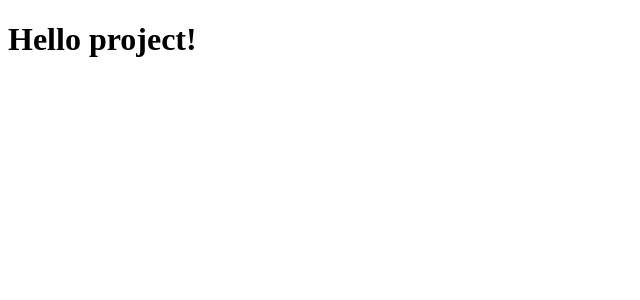
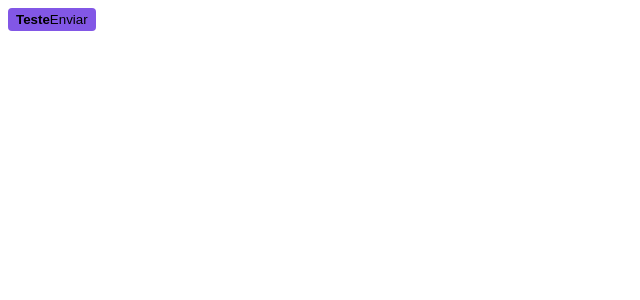
Before and after one commit to itl7git/04-ignite-shop, a Next.js app: page / in a window 1280 px wide. Shown: the top 300 px of the page, without its empty margins (0-640 px from the left). Built offline with nearby package versions, Linux system fonts and the light colour scheme.

Commit message:
Configura o Stitches

```diff
--- a/package.json
+++ b/package.json
@@ -9,6 +9,7 @@
     "lint": "next lint"
   },
   "dependencies": {
+    "@stitches/react": "^1.2.8",
     "@types/node": "20.5.0",
     "@types/react": "18.2.20",
     "@types/react-dom": "18.2.7",
--- a/src/pages/_document.tsx
+++ b/src/pages/_document.tsx
@@ -1,3 +1,4 @@
+import { getCssText } from '@/styles'
 import { Html, Head, Main, NextScript } from 'next/document'
 
 export default function Document() {
@@ -7,6 +8,8 @@
         <link rel="preconnect" href="https://fonts.googleapis.com" />
         <link rel="preconnect" href="https://fonts.gstatic.com" crossOrigin="anonymous" />
         <link href="https://fonts.googleapis.com/css2?family=Roboto+Mono:wght@700&family=Roboto:wght@400;700&display=swap" rel="stylesheet" />
+
+        <style id="stitches" dangerouslySetInnerHTML={{ __html: getCssText() }} />
       </Head>
       <body>
         <Main />
--- a/src/pages/index.tsx
+++ b/src/pages/index.tsx
@@ -1,5 +1,25 @@
+import { styled } from "@/styles"
+
+const Button = styled('button', {
+  backgroundColor: '$rocketseat',
+  borderRadius: 4,
+  border: 0,
+  padding: '4px 8px',
+
+  span: {
+    fontWeight: 'bold',
+  },
+
+  '&:hover': {
+    filter: 'brightness(0.8)'
+  }
+})
+
 export default function Home() {
   return (
-    <h1>Hello project!</h1>
+    <Button>
+      <span>Teste</span>
+      Enviar
+    </Button>
   )
 }
--- /dev/null
+++ b/src/styles/index.ts
@@ -0,0 +1,18 @@
+import { createStitches } from '@stitches/react'
+
+export const {
+  config,
+  styled,
+  css,
+  globalCss,
+  keyframes,
+  getCssText,
+  theme,
+  createTheme
+ } = createStitches({
+  theme: {
+    colors: {
+      rocketseat: '#8257e6'
+    }
+  }
+})
```
Also changed, not shown: 1 other file (tests, documents, lock files or other folders).
